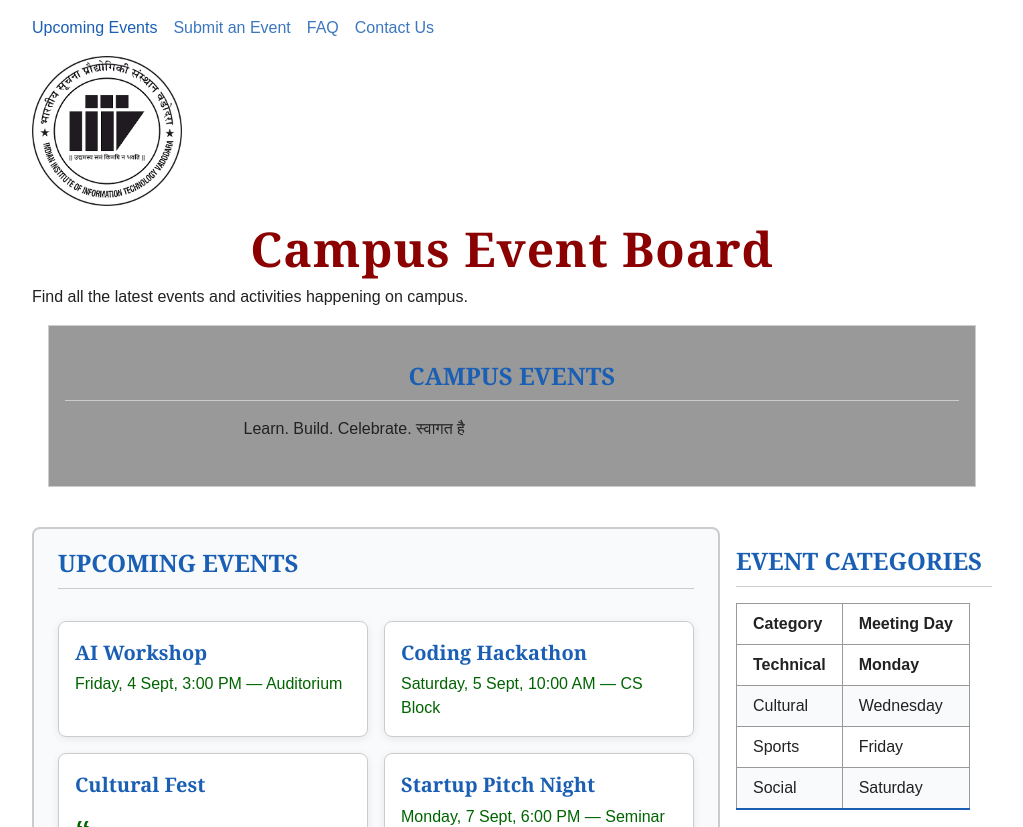
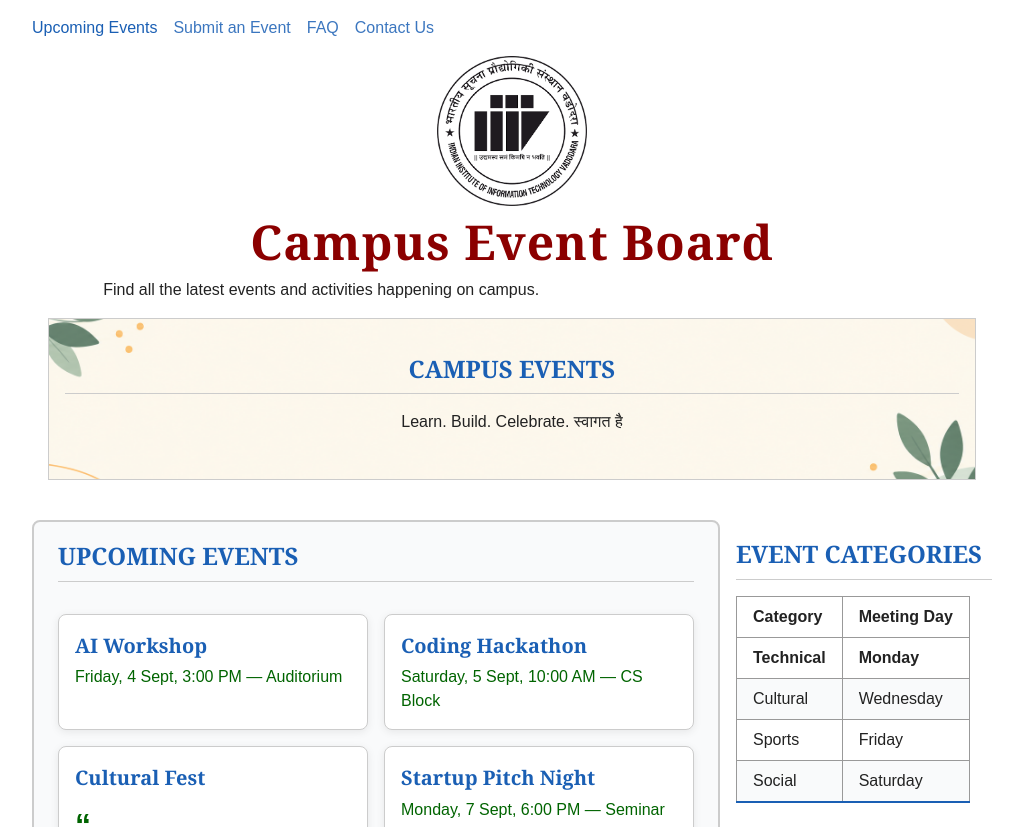
Before and after one commit to LaKsHaY5280/event-board, a plain HTML site: page index.html in a window 1280 px wide. Shown: the top 827 px of the page, without its empty margins (128-1151 px from the left). Drawn offline with Linux system fonts and the light colour scheme.

Commit message:
banner image added

```diff
--- a/style.css
+++ b/style.css
@@ -76,7 +76,7 @@
   padding: 2rem 1rem;
   border: 1px solid var(--border-light);
   margin-bottom: var(--spacing-lg);
-  background-image: url("banner-bg.jpg"); /* decorative image */
+  background-image: url("banner-bg.png"); /* decorative image */
   background-size: cover;
   background-position: center;
 }
@@ -86,7 +86,6 @@
   content: "";
   position: absolute;
   inset: 0;
-  background: var(--overlay);
 }
 
 /* Keep banner content above the overlay */
@@ -355,6 +354,12 @@
 /* B4 - initial */
 .site-header {
   margin: initial;
+  text-align: center;
+}
+
+.site-header img {
+  display: block;
+  margin: 0 auto;
 }
 
 /* B4 - unset */
@@ -477,6 +482,12 @@
 /* B5 - keep the banner at the top of main on every breakpoint */
 .banner {
   grid-area: banner;
+  text-align: center;
+}
+
+.banner p {
+  margin-left: auto;
+  margin-right: auto;
 }
 
 #upcoming {
```
Also changed, not shown: banner-bg.png (added).
